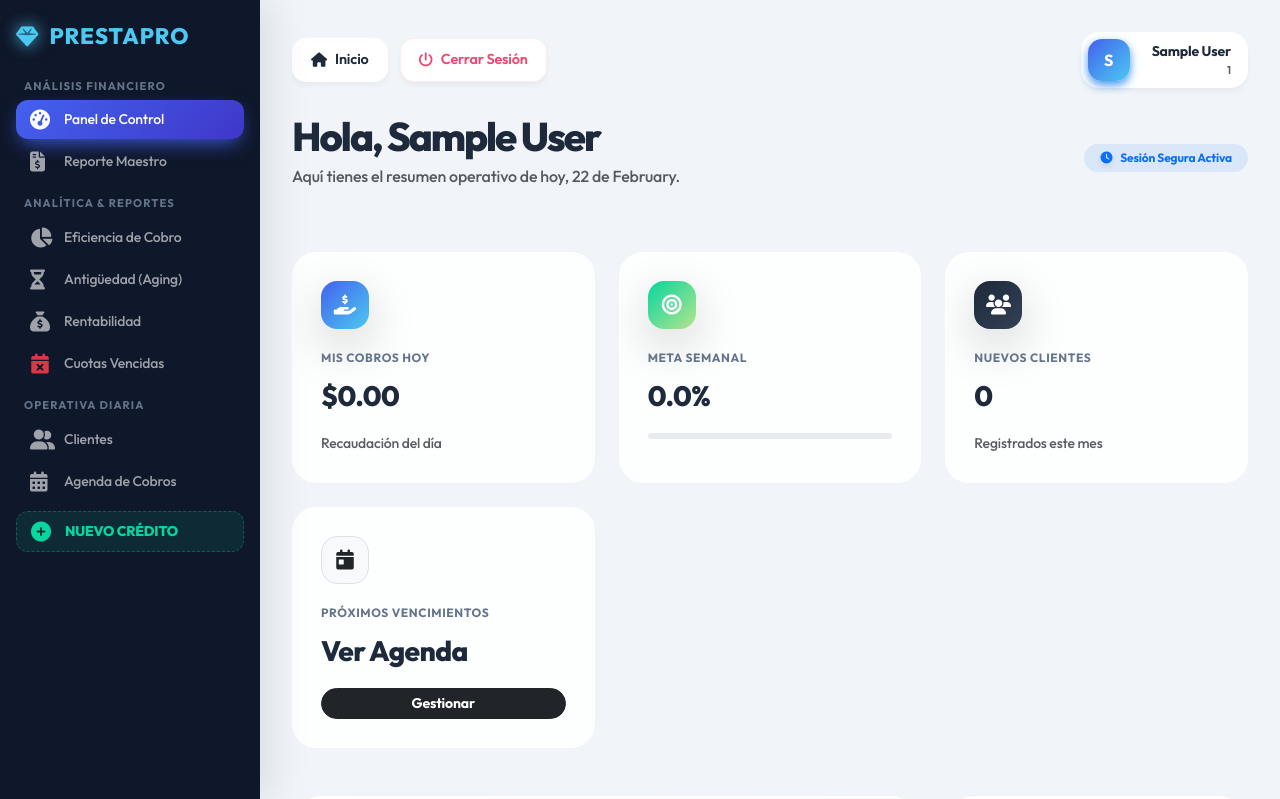
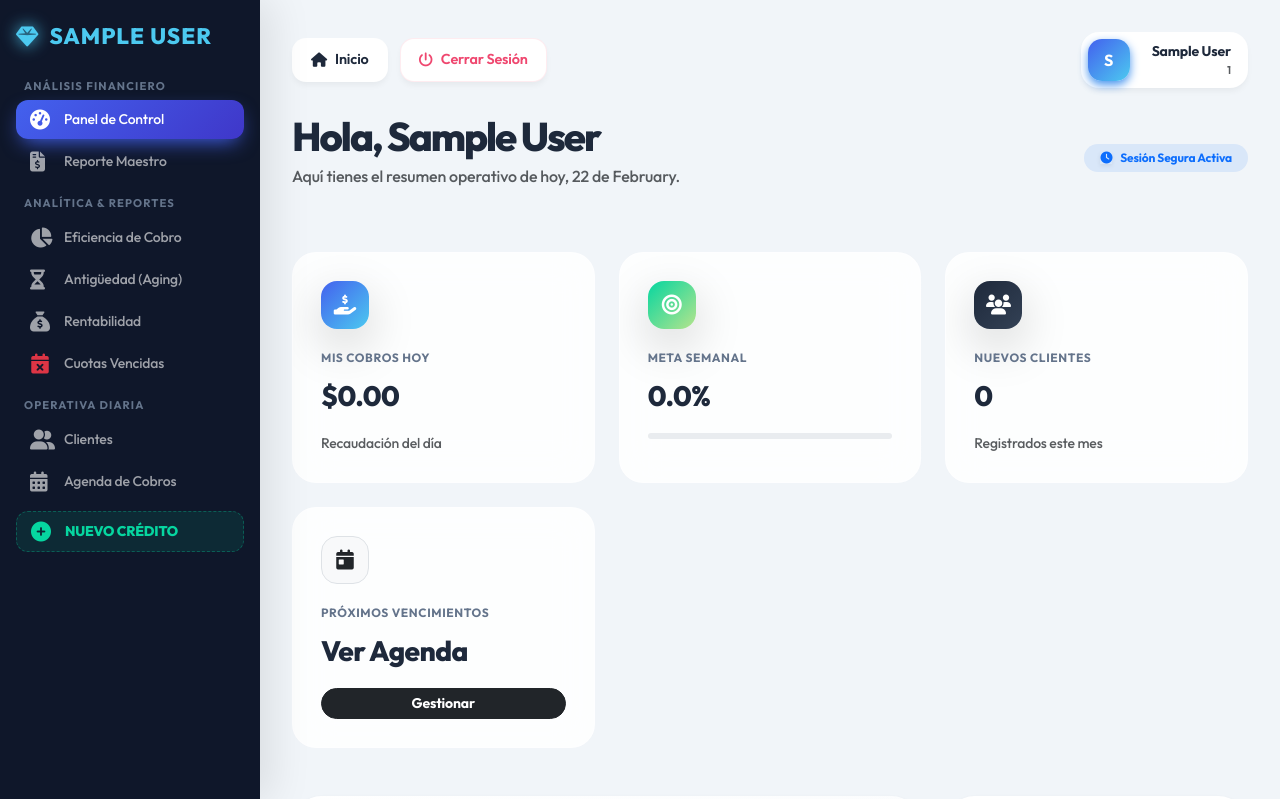
Before and after one commit to ThuingWilliam/prestaprop, a Flask app: page / in a window 1280 px wide. Shown: the top 799 px of the page. Run offline with Flask 3, Linux system fonts and the light colour scheme; the visitor is signed in with stand-in values (Sample User, id 1).

Commit message:
Branding Dinamico: Nombre de Empresa en PDF y Navegacion

```diff
--- a/routes/auth.py
+++ b/routes/auth.py
@@ -45,6 +45,8 @@ def login():
             session['usuario_id'] = str(usuario.id)
             session['usuario_nombre'] = usuario.nombre
             session['rol'] = usuario.rol.value
+            if usuario.empresa:
+                session['empresa_nombre'] = usuario.empresa.nombre
             flash(f'Bienvenido {usuario.nombre}', 'success')
             return redirect(url_for('main.index'))
         flash('Credenciales inválidas', 'danger')
--- a/services/prestamo_service.py
+++ b/services/prestamo_service.py
@@ -435,13 +435,16 @@ def generar_recibo_pdf_bytes(pago: Pago) -> bytes:
     pdf.add_page()
     pdf.set_auto_page_break(auto=True, margin=15)
 
+    # Obtener nombre de empresa vinculada
+    empresa_nombre = pago.prestamo.cliente.empresa.nombre if pago.prestamo.cliente.empresa else "PRESTAPRO"
+
     # Colores y fuentes
     pdf.set_fill_color(30, 41, 59) # Dark Slate
     pdf.set_text_color(255, 255, 255)
     pdf.set_font("Arial", "B", 16)
 
     # Encabezado
-    pdf.cell(0, 20, "COMPROBANTE DE PAGO - PRESTAPRO", ln=True, align="C", fill=True)
+    pdf.cell(0, 20, f"COMPROBANTE DE PAGO - {empresa_nombre.upper()}", ln=True, align="C", fill=True)
     pdf.ln(10)
 
     # Información General
@@ -519,7 +522,7 @@ def generar_recibo_pdf_bytes(pago: Pago) -> bytes:
     # Pie de página
     pdf.set_text_color(100, 116, 139)
     pdf.set_font("Arial", "I", 8)
-    pdf.cell(0, 5, "Este documento es un comprobante oficial de pago generado por PrestaPro.", ln=True, align="C")
+    pdf.cell(0, 5, f"Este documento es un comprobante oficial de pago generado por {empresa_nombre}.", ln=True, align="C")
     pdf.cell(0, 5, f"Metodo de Pago: {pago.metodo_pago.name} | Ref: {pago.numero_referencia or 'N/A'}", ln=True, align="C")
     pdf.cell(0, 5, "Gracias por su puntualidad.", ln=True, align="C")
 
@@ -538,11 +541,16 @@ def generar_resumen_pdf_bytes(prestamo: Prestamo) -> bytes:
     pdf.set_auto_page_break(auto=True, margin=15)
 
     # Header
+    empresa_nombre = prestamo.cliente.empresa.nombre if prestamo.cliente.empresa else "PRESTAPRO"
+
     pdf.set_fill_color(30, 41, 59)
     pdf.set_text_color(255, 255, 255)
     pdf.set_font("Arial", "B", 16)
-    pdf.cell(0, 20, f"REPORTE EJECUTIVO - PRESTAMO {prestamo.numero_prestamo}", ln=True, align="C", fill=True)
-    pdf.ln(10)
+    pdf.cell(0, 20, f"REPORTE EJECUTIVO - {empresa_nombre.upper()}", ln=True, align="C", fill=True)
+
+    pdf.set_font("Arial", "I", 10)
+    pdf.cell(0, 5, f"Préstamo Num: {prestamo.numero_prestamo}", ln=True, align="C")
+    pdf.ln(5)
 
     # Cliente e Info General
     pdf.set_text_color(0, 0, 0)
--- a/templates/layout/base.html
+++ b/templates/layout/base.html
@@ -3,7 +3,7 @@
 <head>
     <meta charset="UTF-8">
     <meta name="viewport" content="width=device-width, initial-scale=1.0">
-    <title>{% block title %}PrestaPro | Sistema Elite{% endblock %}</title>
+    <title>{% block title %}{{ session.get('empresa_nombre', 'PrestaPro') }} | Sistema Elite{% endblock %}</title>
     <!-- Fonts & Icons -->
     <link href="https://fonts.googleapis.com/css2?family=Outfit:wght@300;400;500;600;700;800&display=swap" rel="stylesheet">
     <link rel="stylesheet" href="https://cdnjs.cloudflare.com/ajax/libs/font-awesome/6.4.0/css/all.min.css">
@@ -17,7 +17,7 @@
     <div class="offcanvas offcanvas-start bg-dark text-white d-lg-none" tabindex="-1" id="mobileSidebar" aria-labelledby="mobileSidebarLabel">
         <div class="offcanvas-header border-bottom border-secondary">
             <h5 class="offcanvas-title" id="mobileSidebarLabel">
-                <i class="fa-solid fa-gem text-info me-2"></i>PrestaPro
+                <i class="fa-solid fa-gem text-info me-2"></i>{{ session.get('empresa_nombre', 'PrestaPro') }}
             </h5>
             <button type="button" class="btn-close btn-close-white" data-bs-dismiss="offcanvas" aria-label="Close"></button>
         </div>
@@ -82,7 +82,7 @@
     <div class="sidebar d-none d-lg-block">
         <div class="sidebar-brand">
             <i class="fa-solid fa-gem"></i>
-            <span>PrestaPro</span>
+            <span>{{ session.get('empresa_nombre', 'PrestaPro') }}</span>
         </div>
 
         <div class="nav-label">Análisis Financiero</div>
```
